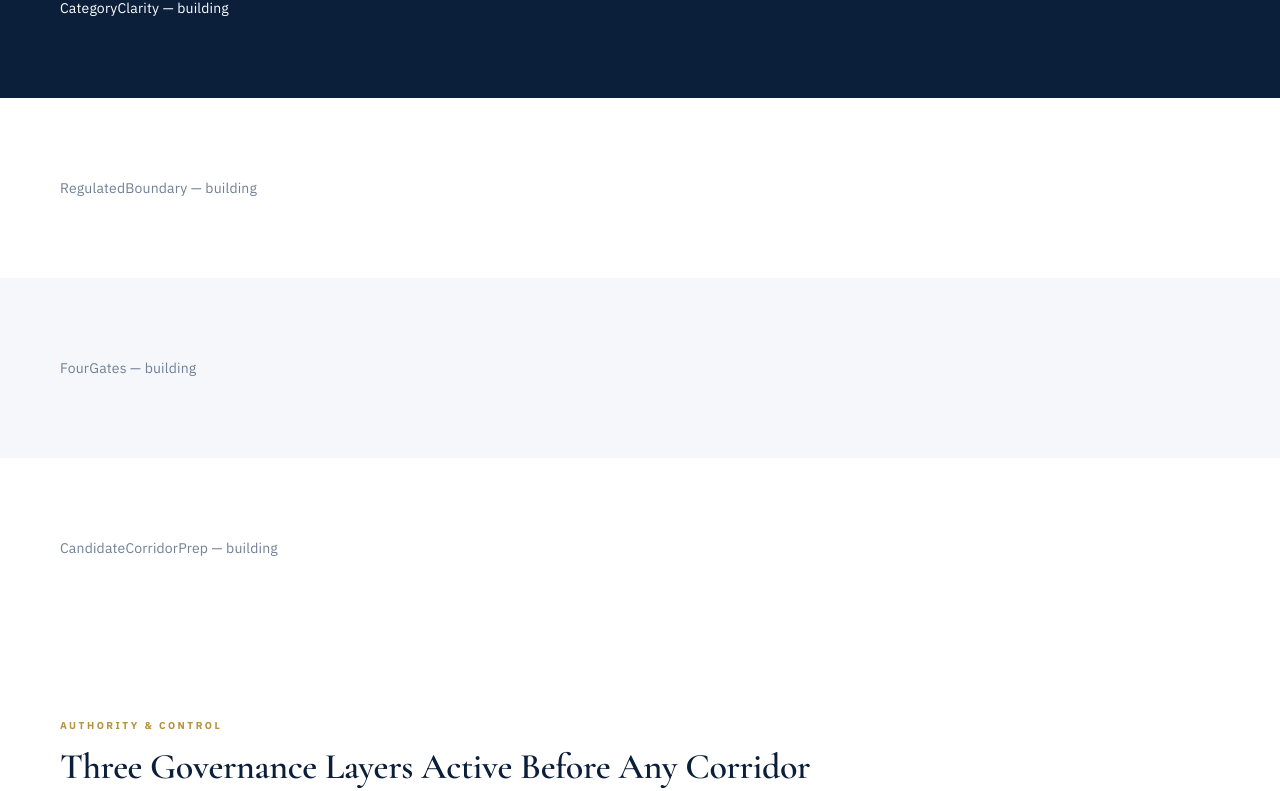
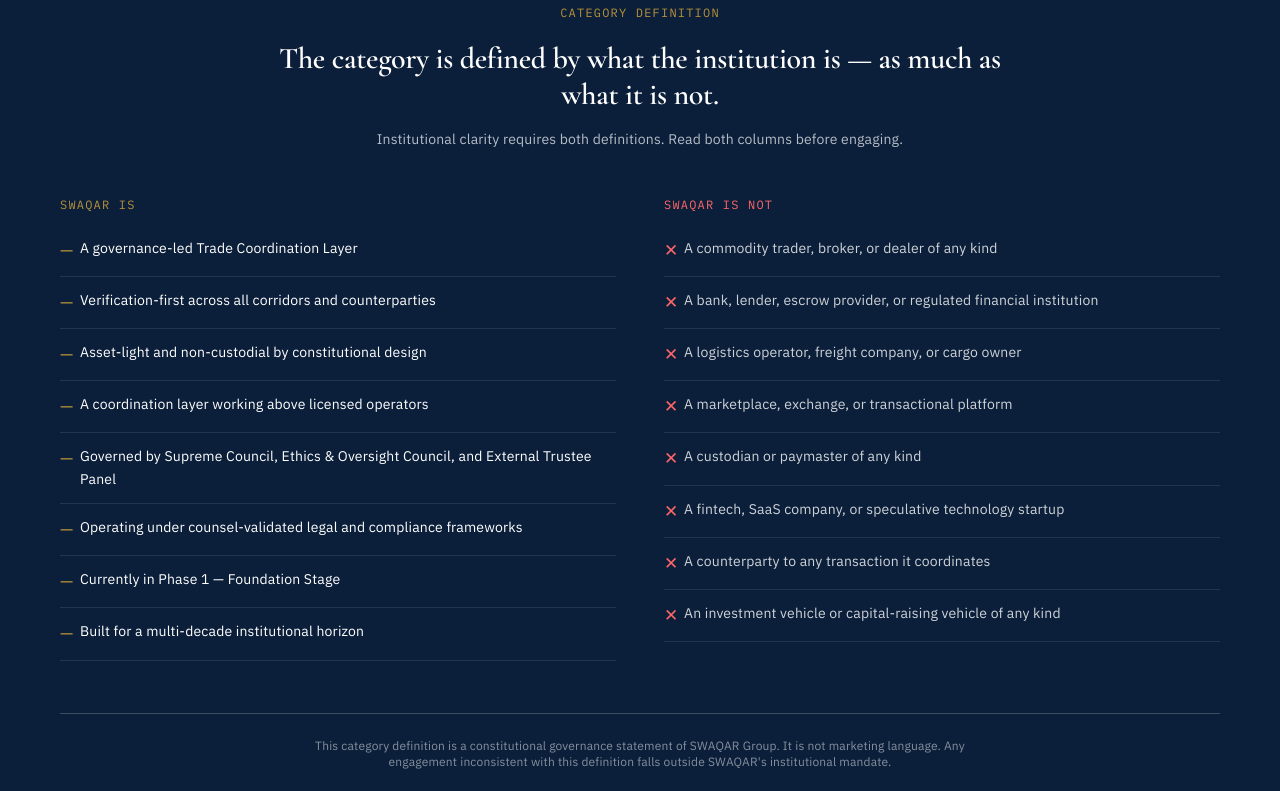
Before and after one commit to SWAQAR5/swaqar-site, a Next.js app: page / in a window 1280 px wide. Shown: the part 6734-7525 px from the top of the page. Built offline with nearby package versions, Linux system fonts and the light colour scheme.

Commit message:
Build CategoryClarity - dark navy IS/IS NOT constitutional section

```diff
--- a/components/sections/CategoryClarity.tsx
+++ b/components/sections/CategoryClarity.tsx
@@ -1,3 +1,95 @@
+// ─────────────────────────────────────────────────────────────────────────────
+// components/sections/CategoryClarity.tsx
+// ─────────────────────────────────────────────────────────────────────────────
+
+const IS_ITEMS = [
+  "A governance-led Trade Coordination Layer",
+  "Verification-first across all corridors and counterparties",
+  "Asset-light and non-custodial by constitutional design",
+  "A coordination layer working above licensed operators",
+  "Governed by Supreme Council, Ethics & Oversight Council, and External Trustee Panel",
+  "Operating under counsel-validated legal and compliance frameworks",
+  "Currently in Phase 1 — Foundation Stage",
+  "Built for a multi-decade institutional horizon",
+] as const;
+
+const IS_NOT_ITEMS = [
+  "A commodity trader, broker, or dealer of any kind",
+  "A bank, lender, escrow provider, or regulated financial institution",
+  "A logistics operator, freight company, or cargo owner",
+  "A marketplace, exchange, or transactional platform",
+  "A custodian or paymaster of any kind",
+  "A fintech, SaaS company, or speculative technology startup",
+  "A counterparty to any transaction it coordinates",
+  "An investment vehicle or capital-raising vehicle of any kind",
+] as const;
+
 export default function CategoryClarity() {
-  return <section id="category-clarity" className="swaqar-section bg-swaqar-navy"><div className="swaqar-container"><p className="text-white text-sm">CategoryClarity — building</p></div></section>;
+  return (
+    <section
+      id="category-clarity"
+      aria-label="Category definition"
+      className="swaqar-section bg-swaqar-navy"
+    >
+      <div className="swaqar-container">
+        <div className="text-center">
+          <span className="font-mono text-xs uppercase tracking-widest text-swaqar-gold">
+            Category Definition
+          </span>
+          <h2 className="font-serif text-2xl md:text-3xl font-semibold text-white text-center mt-4 max-w-3xl mx-auto">
+            The category is defined by what the institution is — as much as
+            what it is not.
+          </h2>
+          <p className="text-sm text-white/70 text-center mt-4 max-w-xl mx-auto">
+            Institutional clarity requires both definitions. Read both
+            columns before engaging.
+          </p>
+        </div>
+
+        <div className="grid grid-cols-1 md:grid-cols-2 gap-12 mt-12">
+          <div>
+            <p className="font-mono text-xs uppercase tracking-widest text-swaqar-gold mb-6">
+              SWAQAR IS
+            </p>
+            {IS_ITEMS.map((item) => (
+              <div
+                key={item}
+                className="flex border-b border-white/10 pb-3 mb-3"
+              >
+                <span className="w-5 flex-shrink-0 text-swaqar-gold">—</span>
+                <span className="flex-grow text-sm text-white leading-relaxed">
+                  {item}
+                </span>
+              </div>
+            ))}
+          </div>
+
+          <div>
+            <p className="font-mono text-xs uppercase tracking-widest text-red-400 mb-6">
+              SWAQAR IS NOT
+            </p>
+            {IS_NOT_ITEMS.map((item) => (
+              <div
+                key={item}
+                className="flex border-b border-white/10 pb-3 mb-3"
+              >
+                <span className="w-5 flex-shrink-0 text-red-400">✕</span>
+                <span className="flex-grow text-sm text-white/80 leading-relaxed">
+                  {item}
+                </span>
+              </div>
+            ))}
+          </div>
+        </div>
+
+        <hr className="border-t border-white/20 mt-10" />
+        <p className="text-xs text-white/50 text-center mt-6 max-w-2xl mx-auto">
+          This category definition is a constitutional governance statement
+          of SWAQAR Group. It is not marketing language. Any engagement
+          inconsistent with this definition falls outside SWAQAR's
+          institutional mandate.
+        </p>
+      </div>
+    </section>
+  );
 }
```
